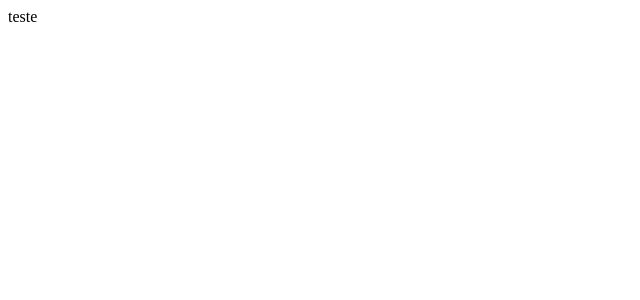
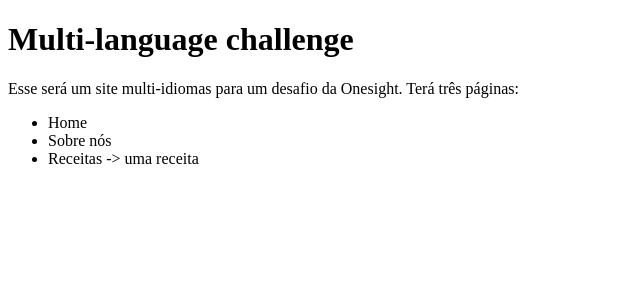
Before and after one commit to anaclarabck/multi-language-project, a Next.js app: page / in a window 1280 px wide. Shown: the top 300 px of the page, without its empty margins (0-640 px from the left). Built offline with nearby package versions, Linux system fonts and the light colour scheme.

Commit message:
chore: updates the initial page

```diff
--- a/src/app/page.tsx
+++ b/src/app/page.tsx
@@ -1,3 +1,16 @@
 export default function Home() {
-  return <main>teste</main>;
+  return (
+    <main>
+      <h1>Multi-language challenge</h1>
+      <p>
+        Esse será um site multi-idiomas para um desafio da Onesight. Terá três
+        páginas:
+      </p>
+      <ul>
+        <li>Home</li>
+        <li>Sobre nós</li>
+        <li>Receitas -{`>`} uma receita</li>
+      </ul>
+    </main>
+  );
 }
```
